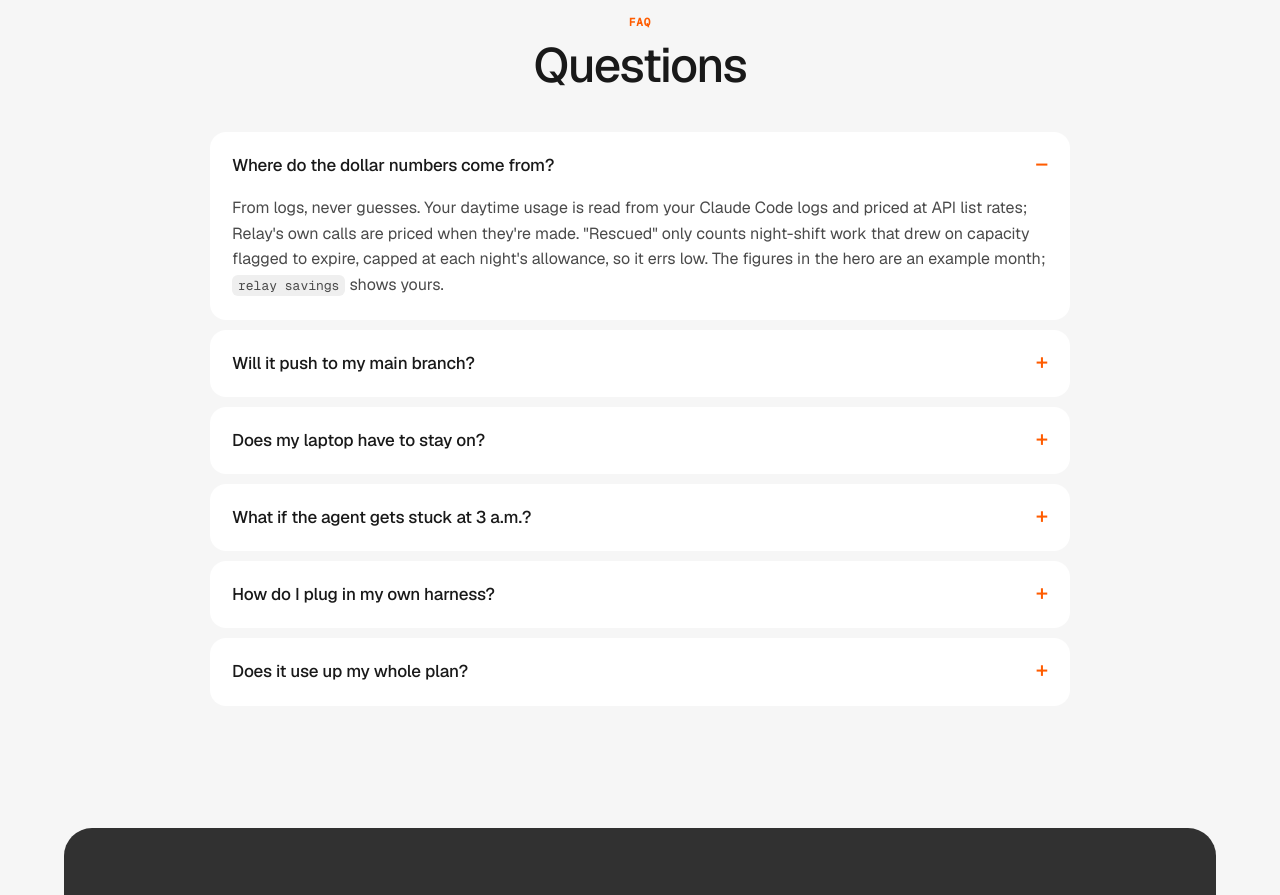
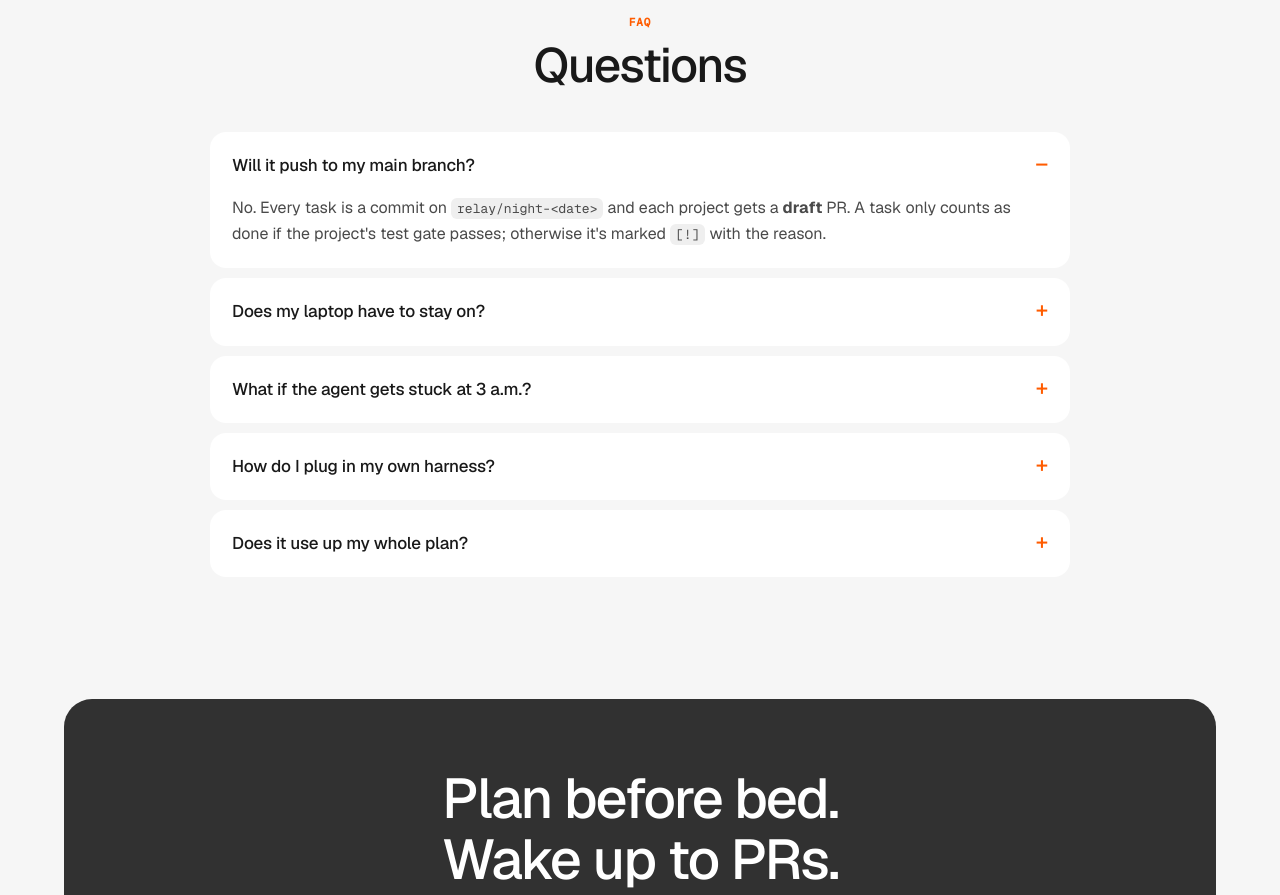
Before and after one commit to PhilbertChristian/model-relay, a plain HTML site: page docs/index.html in a window 1280 px wide. Shown: the part 7180-8075 px from the top of the page. Drawn offline with nearby package versions, Linux system fonts and the light colour scheme.

Commit message:
Remove the dollar-numbers FAQ entry
Co-Authored-By: Claude Opus 5.5 <noreply@anthropic.com>

```diff
--- a/docs/index.html
+++ b/docs/index.html
@@ -360,8 +360,7 @@ print(value.render(value.month()))</pre></div>
 <section id="faq" style="padding-top:20px"><div class="wrap">
   <div class="sh"><div class="ms">FAQ</div><h2 style="margin-top:12px">Questions</h2></div>
   <div class="faq">
-    <details open><summary>Where do the dollar numbers come from?</summary><p>From logs, never guesses. Your daytime usage is read from your Claude Code logs and priced at API list rates; Relay's own calls are priced when they're made. "Rescued" only counts night-shift work that drew on capacity flagged to expire, capped at each night's allowance, so it errs low. The figures in the hero are an example month; <code>relay savings</code> shows yours.</p></details>
-    <details><summary>Will it push to my main branch?</summary><p>No. Every task is a commit on <code>relay/night-&lt;date&gt;</code> and each project gets a <b>draft</b> PR. A task only counts as done if the project's test gate passes; otherwise it's marked <code>[!]</code> with the reason.</p></details>
+    <details open><summary>Will it push to my main branch?</summary><p>No. Every task is a commit on <code>relay/night-&lt;date&gt;</code> and each project gets a <b>draft</b> PR. A task only counts as done if the project's test gate passes; otherwise it's marked <code>[!]</code> with the reason.</p></details>
     <details><summary>Does my laptop have to stay on?</summary><p>Not with Agent37. The shift runs on an always-on Agent37 instance, started by an Agent37 platform cron that fires even while the instance sleeps. You can also run it locally with <code>relay burn run --wait</code>.</p></details>
     <details><summary>What if the agent gets stuck at 3 a.m.?</summary><p>Limits (429, 402, quota, context) trigger an immediate switch. Loops, hung processes, dead ends and over-refusals climb the unstick ladder: a hint, then a stronger model, then a reset. Anything that needs a human is written up for the morning.</p></details>
     <details><summary>How do I plug in my own harness?</summary><p>Easiest: run <code>relay serve</code> and set your harness's OpenAI base URL to <code>http://127.0.0.1:8037/v1</code>. For agents with MCP support, <code>claude mcp add relay -- python3 -m relay.mcp</code>. Or import the Python package.</p></details>
```
